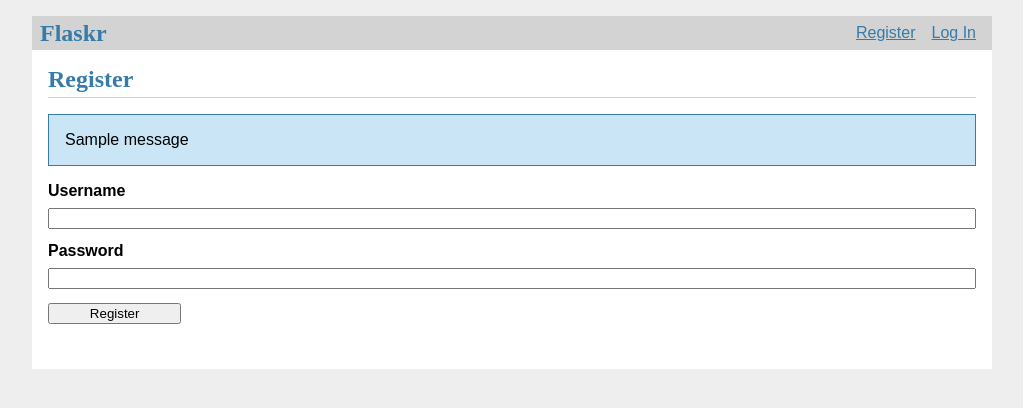
After one commit to kakutani-user/flask-tutorial, a Flask app: page /auth/register in a window 1280 px wide. The commit adds this page. Shown: the top 408 px of the page, without its empty margins (128-1151 px from the left). Run offline with Flask 2, Linux system fonts and the light colour scheme; tables that the repository leaves empty hold one stand-in row (values such as "Sample post"); one stand-in notice (Sample message) is shown.

Commit message:
Finish Blueprints and Views

```diff
--- a/flaskr/static/style.css
+++ b/flaskr/static/style.css
@@ -1,18 +1,26 @@
-body            { font-family: sans-serif; background: #eee; }
-a, h1, h2       { color: #377ba8; }
-h1, h2          { font-family: 'Georgia', serif; margin: 0; }
-h1              { border-bottom: 2px solid #eee; }
-h2              { font-size: 1.2em; }
-
-.page           { margin: 2em auto; width: 35em; border: 5px solid #ccc;
-                  padding: 0.8em; background: white; }
-.entries        { list-style: none; margin: 0; padding: 0; }
-.entries li     { margin: 0.8em 1.2em; }
-.entries li h2  { margin-left: -1em; }
-.add-entry      { font-size: 0.9em; border-bottom: 1px solid #ccc; }
-.add-entry dl   { font-weight: bold; }
-.metanav        { text-align: right; font-size: 0.8em; padding: 0.3em;
-                  margin-bottom: 1em; background: #fafafa; }
-.flash          { background: #cee5F5; padding: 0.5em;
-                  border: 1px solid #aacbe2; }
-.error          { background: #f0d6d6; padding: 0.5em; }
+html { font-family: sans-serif; background: #eee; padding: 1rem; }
+body { max-width: 960px; margin: 0 auto; background: white; }
+h1 { font-family: serif; color: #377ba8; margin: 1rem 0; }
+a { color: #377ba8; }
+hr { border: none; border-top: 1px solid lightgray; }
+nav { background: lightgray; display: flex; align-items: center; padding: 0 0.5rem; }
+nav h1 { flex: auto; margin: 0; }
+nav h1 a { text-decoration: none; padding: 0.25rem 0.5rem; }
+nav ul  { display: flex; list-style: none; margin: 0; padding: 0; }
+nav ul li a, nav ul li span, header .action { display: block; padding: 0.5rem; }
+.content { padding: 0 1rem 1rem; }
+.content > header { border-bottom: 1px solid lightgray; display: flex; align-items: flex-end; }
+.content > header h1 { flex: auto; margin: 1rem 0 0.25rem 0; }
+.flash { margin: 1em 0; padding: 1em; background: #cae6f6; border: 1px solid #377ba8; }
+.post > header { display: flex; align-items: flex-end; font-size: 0.85em; }
+.post > header > div:first-of-type { flex: auto; }
+.post > header h1 { font-size: 1.5em; margin-bottom: 0; }
+.post .about { color: slategray; font-style: italic; }
+.post .body { white-space: pre-line; }
+.content:last-child { margin-bottom: 0; }
+.content form { margin: 1em 0; display: flex; flex-direction: column; }
+.content label { font-weight: bold; margin-bottom: 0.5em; }
+.content input, .content textarea { margin-bottom: 1em; }
+.content textarea { min-height: 12em; resize: vertical; }
+input.danger { color: #cc2f2e; }
+input[type=submit] { align-self: start; min-width: 10em; }
--- /dev/null
+++ b/flaskr/templates/auth/register.html
@@ -0,0 +1,15 @@
+{% extends 'base.html' %}
+
+{% block header %}
+  <h1>{% block title %}Register{% endblock %}</h1>
+{% endblock %}
+
+{% block content %}
+  <form method="post">
+    <label for="username">Username</label>
+    <input name="username" id="username" required>
+    <label for="password">Password</label>
+    <input type="password" name="password" id="password" required>
+    <input type="submit" value="Register">
+  </form>
+{% endblock %}
--- /dev/null
+++ b/flaskr/templates/base.html
@@ -0,0 +1,24 @@
+<!doctype html>
+<title>{% block title %}{% endblock %} - Flaskr</title>
+<link rel="stylesheet" href="{{ url_for('static', filename='style.css') }}">
+<nav>
+  <h1>Flaskr</h1>
+  <ul>
+    {% if g.user %}
+      <li><span>{{ g.user['username'] }}</span>
+      <li><a href="{{ url_for('auth.logout') }}">Log Out</a>
+    {% else %}
+      <li><a href="{{ url_for('auth.register') }}">Register</a>
+      <li><a href="{{ url_for('auth.login') }}">Log In</a>
+    {% endif %}
+  </ul>
+</nav>
+<section class="content">
+  <header>
+    {% block header %}{% endblock %}
+  </header>
+  {% for message in get_flashed_messages() %}
+    <div class="flash">{{ message }}</div>
+  {% endfor %}
+  {% block content %}{% endblock %}
+</section>
```
Also changed, not shown: flaskr/templates/auth/login.html (added, +15 -0 lines), flaskr/templates/layout.html (deleted, +0 -10 lines), flaskr/templates/show_entries.html (deleted, +0 -20 lines), instance/flaskr.sqlite.
